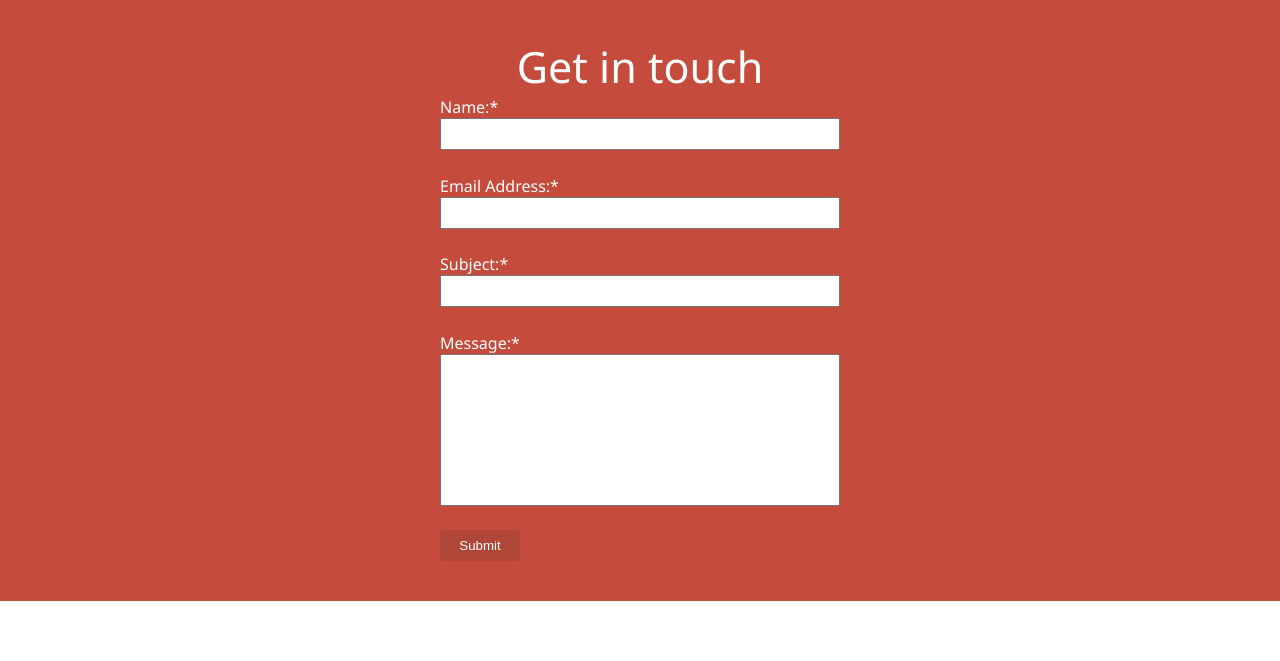
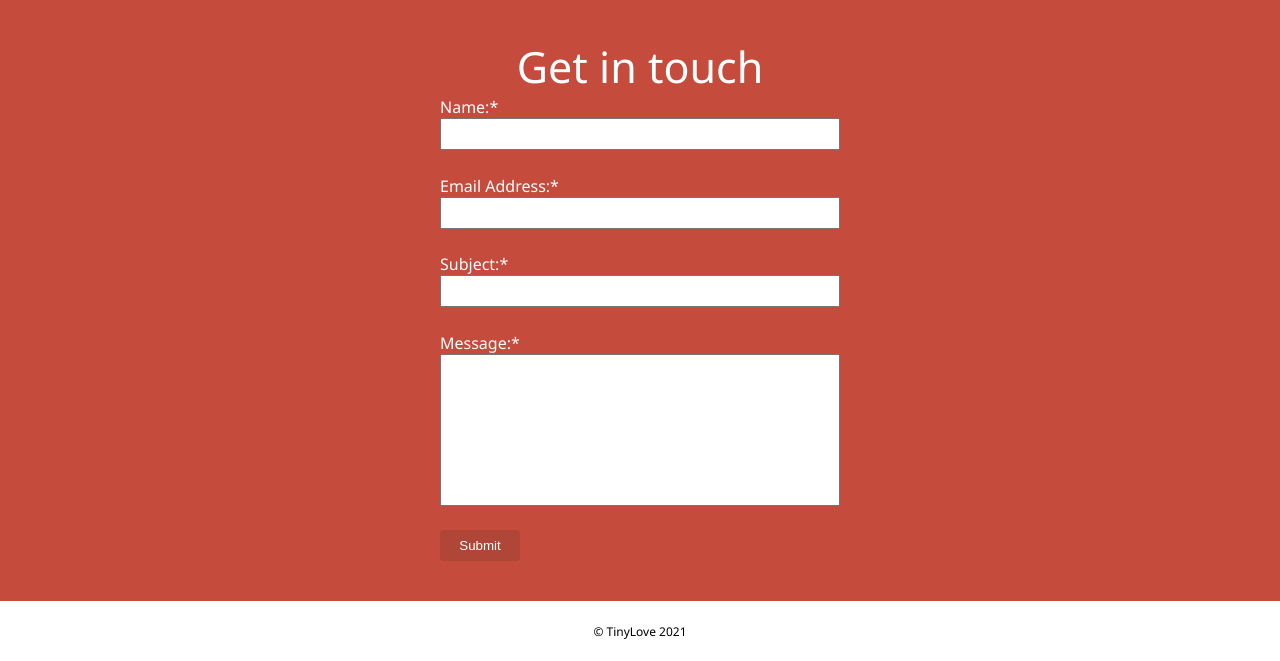
Before and after one commit to Thiago-Nascimento/TinyLove, a plain HTML site: page index.html in a window 1280 px wide. Shown: the part 1878-2539 px from the top of the page. Before the commit the page ends 2479 px from the top, so only its background shows below. Drawn offline with Linux system fonts and the light colour scheme.

Commit message:
Layout Desktop finalizado

```diff
--- a/css/style.css
+++ b/css/style.css
@@ -226,3 +226,18 @@ header {
     background-color: #7a3229;
     cursor: pointer;
 }
+
+footer {
+    height: 60px;
+}
+
+.container-footer {
+    height: 100%;
+    display: flex;
+    align-items: center;
+    justify-content: center;
+}
+
+.container-footer span {
+    font-size: 12px;
+}
--- a/index.html
+++ b/index.html
@@ -153,6 +153,11 @@
             </div>
         </section>
     </main>
+    <footer>
+        <div class="container-grid container-footer">
+            <span>&copy; TinyLove 2021</span>
+        </div>
+    </footer>
 </body>
 
 </html>
```
